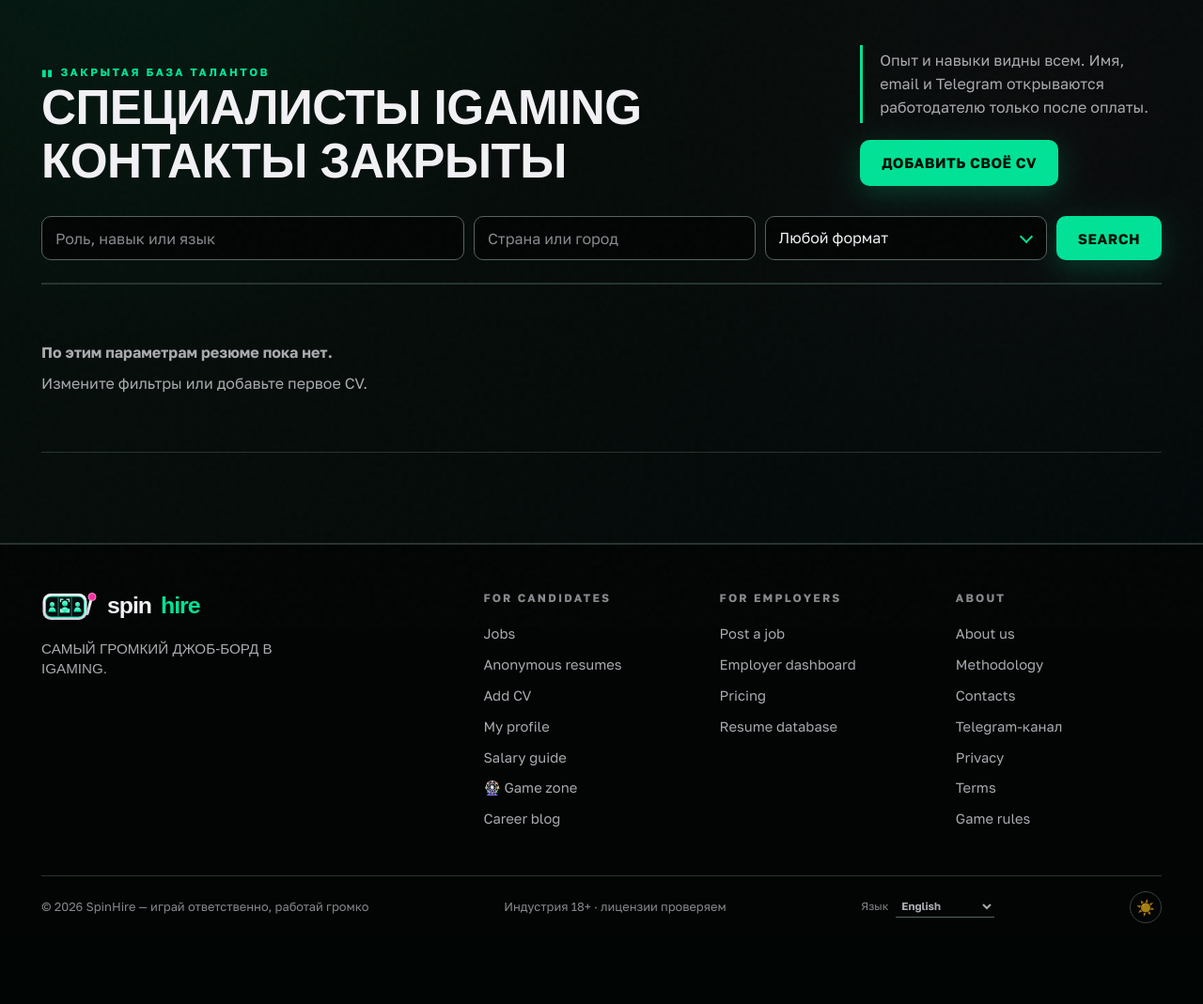
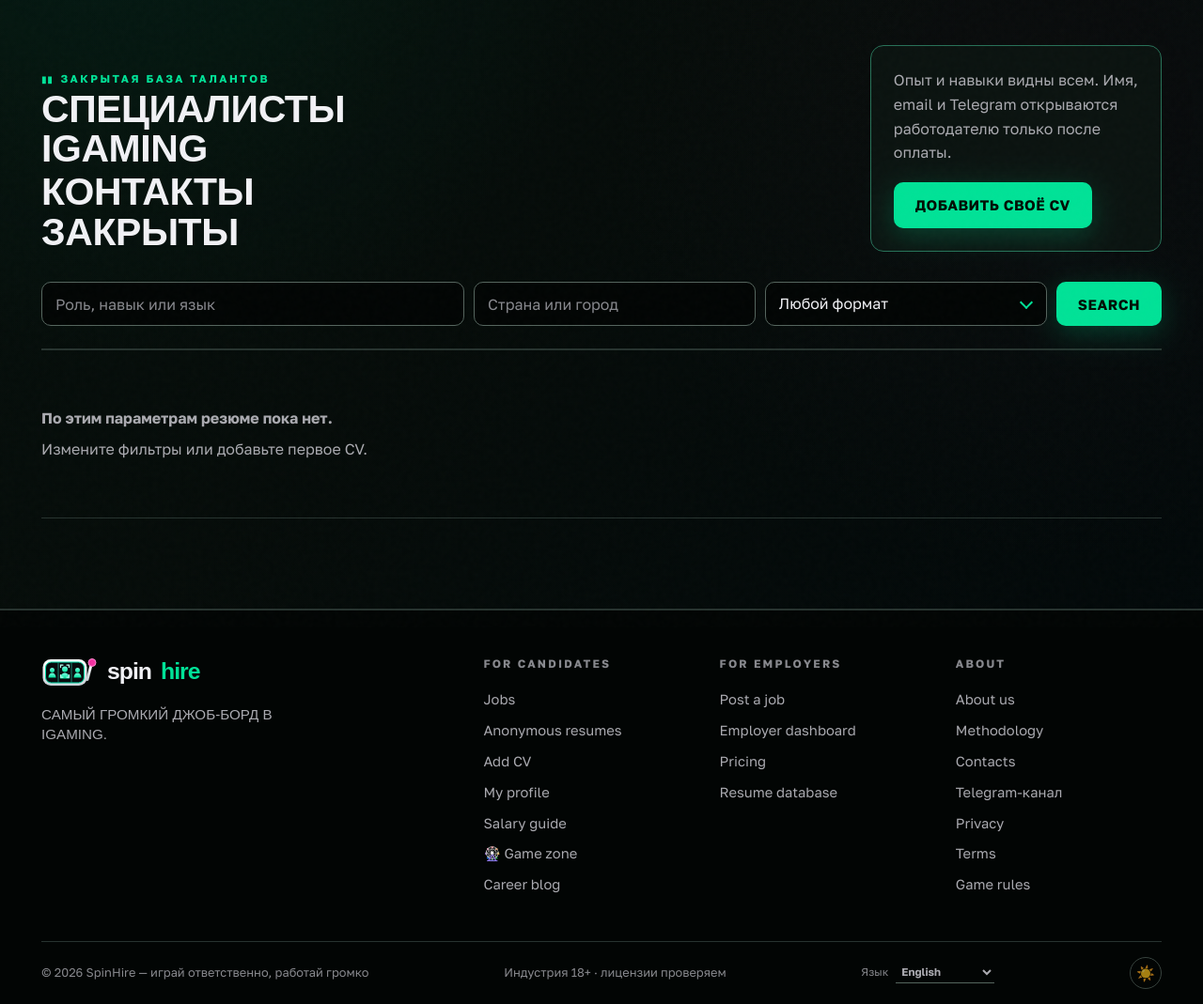
Before and after one commit to TimVR13/spinhire, a FastAPI app: page /resumes in a window 1280 px wide. Shown: the part 132-1201 px from the top of the page at 94% size. Before the commit the page ends 1115 px from the top, so only its background shows below. Run offline with FastAPI, Linux system fonts and the light colour scheme; data that the repository does not hold is empty; some web fonts are replaced.

Commit message:
Fix resume hero layout overlap

```diff
--- a/server/templates/resumes.html
+++ b/server/templates/resumes.html
@@ -9,10 +9,11 @@
 <meta property="og:url" content="https://spinhire.io/resumes">
 <meta property="og:image" content="https://spinhire.io/img/og-cover.jpg">{% endblock %}
 {% block style %}
-  .cv-hero { display:grid; grid-template-columns:minmax(0,1.7fr) minmax(280px,.65fr); gap:var(--sp-6); align-items:end; padding:var(--sp-5) 0 var(--sp-6); }
-  .cv-hero h1 { display:grid; gap:.08em; max-width:none; font-size:clamp(2rem,4vw,3.5rem); line-height:1.04; }
-  .cv-hero-title-line { display:block; white-space:nowrap; }
-  .cv-note { border-left:3px solid var(--acid); padding:4px 0 4px 18px; color:var(--ink-dim); max-width:44ch; }
+  .cv-hero { display:grid; grid-template-columns:minmax(0,1.45fr) minmax(300px,.55fr); gap:clamp(var(--sp-6),5vw,var(--sp-8)); align-items:end; padding:var(--sp-5) 0 var(--sp-6); }
+  .cv-hero h1 { display:grid; gap:.08em; max-width:16ch; font-size:clamp(2rem,3.2vw,3rem); line-height:1.04; }
+  .cv-hero-title-line { display:block; white-space:normal; }
+  .cv-aside { align-self:end; border:1px solid color-mix(in oklch,var(--acid) 38%,var(--line)); border-radius:var(--radius); background:color-mix(in oklch,var(--surface) 82%,transparent); padding:var(--sp-5); }
+  .cv-note { color:var(--ink-dim); max-width:36ch; line-height:1.6; }
   .cv-search { display:grid; grid-template-columns:1.5fr 1fr 1fr auto; gap:10px; margin-bottom:var(--sp-5); }
   .cv-list { border-top:2px solid var(--line); }
   .cv-row { display:grid; grid-template-columns:150px minmax(0,1.4fr) minmax(180px,.7fr) auto; gap:var(--sp-4); align-items:center; padding:var(--sp-5) 0; border-bottom:1px solid var(--line); color:inherit; text-decoration:none; transition:transform .25s cubic-bezier(.16,1,.3,1),border-color .25s; }
@@ -25,7 +26,7 @@
   .cv-skill { border:1px solid var(--line); padding:5px 8px; color:var(--ink-dim); font-size:.75rem; }
   .cv-arrow { color:var(--pink); font-size:1.4rem; }
   .cv-empty { padding:60px 0; color:var(--ink-dim); border-bottom:1px solid var(--line); }
-  @media(max-width:900px){.cv-hero{grid-template-columns:1fr}.cv-hero h1{font-size:clamp(1.8rem,7.5vw,3.2rem)}.cv-hero-title-line{white-space:normal}.cv-search{grid-template-columns:1fr}.cv-row{grid-template-columns:1fr auto}.cv-code,.cv-skills{grid-column:1/-1}.cv-arrow{grid-column:2;grid-row:1}.cv-row>div:nth-child(3){grid-column:1/-1}}
+  @media(max-width:900px){.cv-hero{grid-template-columns:1fr;gap:var(--sp-5)}.cv-hero h1{font-size:clamp(1.8rem,7.5vw,3.2rem);max-width:18ch}.cv-aside{max-width:560px}.cv-search{grid-template-columns:1fr}.cv-row{grid-template-columns:1fr auto}.cv-code,.cv-skills{grid-column:1/-1}.cv-arrow{grid-column:2;grid-row:1}.cv-row>div:nth-child(3){grid-column:1/-1}}
 {% endblock %}
 {% block content %}
   <nav class="crumbs"><a href="/">Главная</a> / Резюме</nav>
@@ -34,7 +35,7 @@
       <span class="kicker">Закрытая база талантов</span>
       <h1><span class="cv-hero-title-line">Специалисты iGaming</span><span class="cv-hero-title-line">Контакты закрыты</span></h1>
     </div>
-    <div>
+    <div class="cv-aside">
       <p class="cv-note">Опыт и навыки видны всем. Имя, email и Telegram открываются работодателю только после оплаты.</p>
       <a href="/profile#cv" class="btn btn-acid" style="margin-top:18px;">Добавить своё CV</a>
     </div>
```
